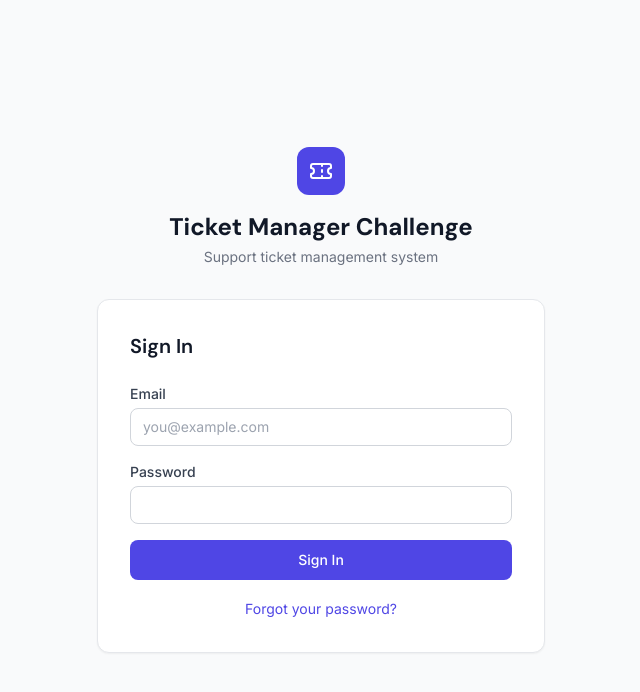
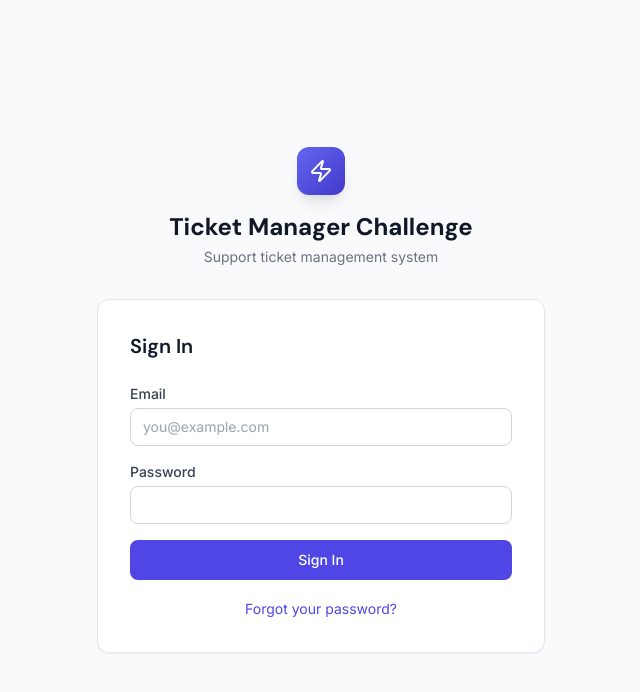
Before and after one commit to GabaArtiom/nuxt-task-manager, a Nuxt app: page /login in a window 1280 px wide. Shown: the top 692 px of the page, without its empty margins (319-959 px from the left). Built offline with nearby package versions, Linux system fonts and the light colour scheme; no server answers.

Commit message:
fix: update auth layout logo icon
- Replace Ticket icon with Zap (lightning bolt)
- Add gradient background matching sidebar logo
- Add shadow for better visual depth

```diff
--- a/app/layouts/auth.vue
+++ b/app/layouts/auth.vue
@@ -2,8 +2,8 @@
   <div class="min-h-screen bg-gray-50 dark:bg-gray-950 flex items-center justify-center px-4">
     <div class="w-full max-w-md">
       <div class="text-center mb-8">
-        <div class="inline-flex items-center justify-center w-12 h-12 bg-primary-600 rounded-xl mb-4">
-          <Ticket class="w-6 h-6 text-white" />
+        <div class="inline-flex items-center justify-center w-12 h-12 bg-gradient-to-br from-primary-500 to-primary-700 rounded-xl mb-4 shadow-lg">
+          <Zap class="w-6 h-6 text-white" />
         </div>
         <h1 class="text-2xl font-heading font-bold text-gray-900 dark:text-gray-100">{{ $t('app.name') }}</h1>
         <p class="text-gray-500 dark:text-gray-400 mt-1 text-sm">{{ $t('app.subtitle') }}</p>
@@ -16,5 +16,5 @@
 </template>
 
 <script setup lang="ts">
-import { Ticket } from 'lucide-vue-next'
+import { Zap } from 'lucide-vue-next'
 </script>
```
